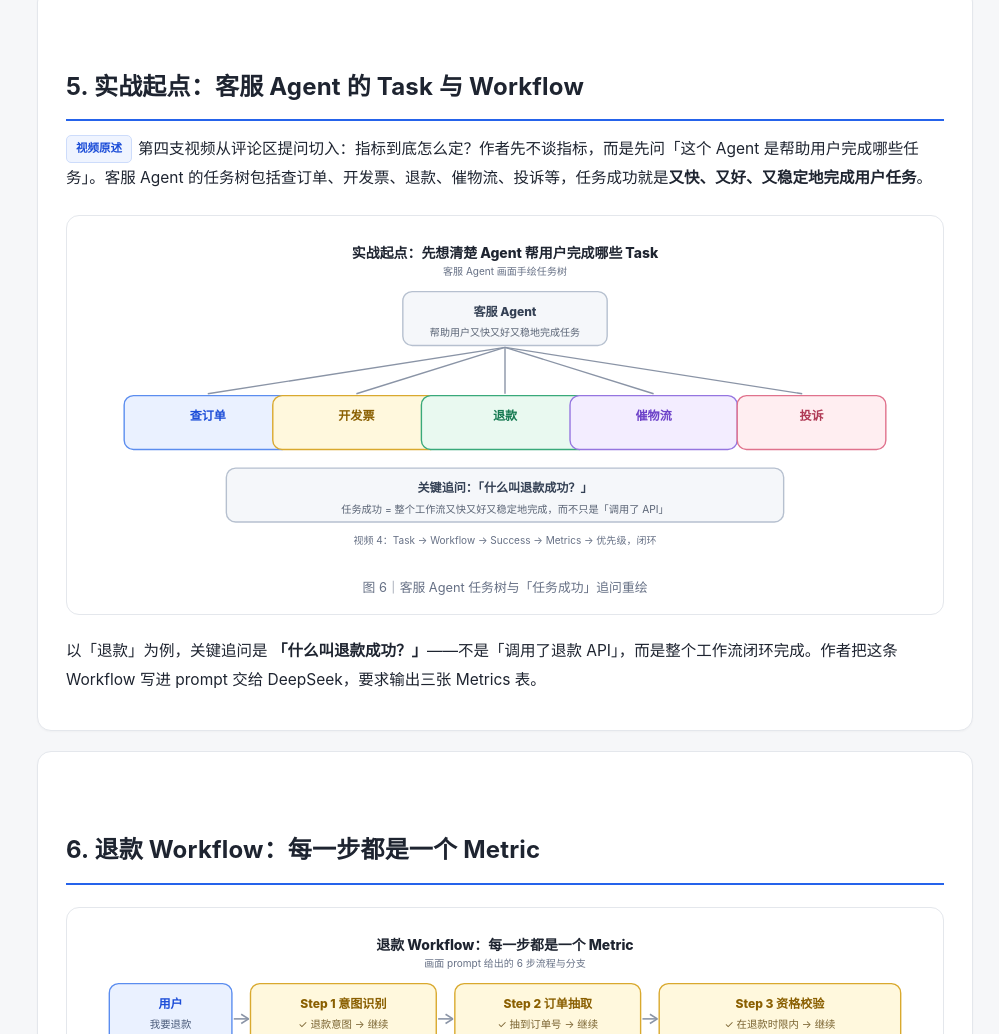
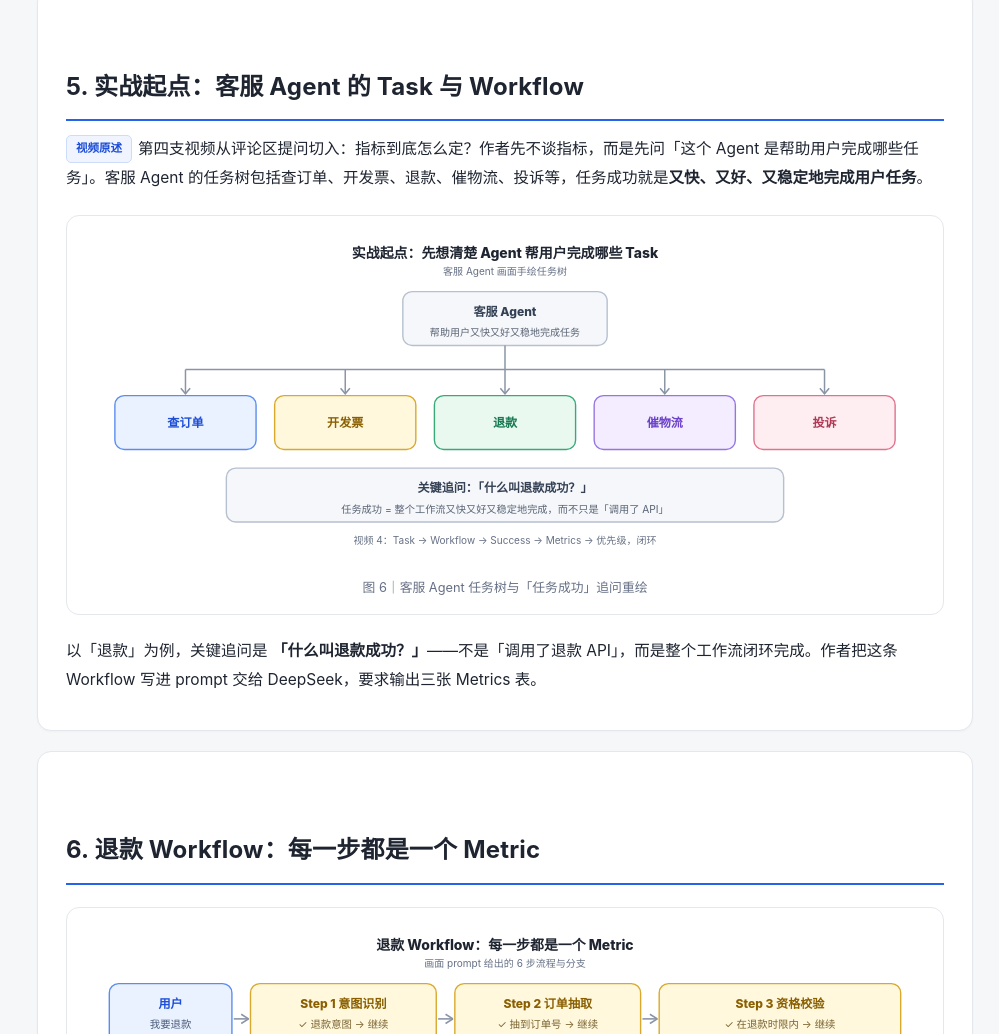
Before and after one commit to lfire/agent-eval, a plain HTML site: page agent-metrics-tutorial/index.html in a window 1280 px wide. Shown: the part 6422-7456 px from the top of the page, without its empty margins (281-1280 px from the left). Drawn offline with Linux system fonts and the light colour scheme.

Commit message:
fix: 图 6 客服任务树五个子卡片横向重叠导致内容堆叠
- 原布局 40/200/360/520/700 配 180 宽，相邻卡片互相重叠 20px
- 改为统一 152 宽、间隔 20、x=30/202/374/546/718，左右留白各 30 完全对称
- 放射斜线改为「主干 + 水平母线 + 五条等距竖分支 + 向下箭头」，与工程其它流程图一致
- 子卡文字改为按框垂直居中；复验 24 张 SVG 文本越界 0、交付审计 0 问题

```diff
--- a/agent-metrics-tutorial/index.html
+++ b/agent-metrics-tutorial/index.html
@@ -389,20 +389,20 @@ main{padding-top:22px}
 <rect x="340" y="62" width="220" height="58" rx="10" fill="#f5f7fa" stroke="#b6c0cf" stroke-width="1.5"/>
     <text x="450.0" y="88" font-size="13" font-weight="800" fill="#344054" text-anchor="middle">客服 Agent</text>
     <text x="450.0" y="110" font-size="10.8" fill="#5a6475" text-anchor="middle">帮助用户又快又好又稳地完成任务</text>
-<g stroke="#8a94a6" stroke-width="1.5" fill="none">
-<line x1="450" y1="122" x2="130" y2="172"/><line x1="450" y1="122" x2="290" y2="172"/>
-<line x1="450" y1="122" x2="450" y2="172"/><line x1="450" y1="122" x2="610" y2="172"/>
-<line x1="450" y1="122" x2="770" y2="172"/></g>
-<rect x="40" y="174" width="180" height="58" rx="10" fill="#eaf1ff" stroke="#5b8def" stroke-width="1.5"/>
-    <text x="130.0" y="200" font-size="13" font-weight="800" fill="#1d4ed8" text-anchor="middle">查订单</text>
-<rect x="200" y="174" width="180" height="58" rx="10" fill="#fff8dd" stroke="#d9a92e" stroke-width="1.5"/>
-    <text x="290.0" y="200" font-size="13" font-weight="800" fill="#8a5f00" text-anchor="middle">开发票</text>
-<rect x="360" y="174" width="180" height="58" rx="10" fill="#e9f9f0" stroke="#39a97a" stroke-width="1.5"/>
-    <text x="450.0" y="200" font-size="13" font-weight="800" fill="#177a52" text-anchor="middle">退款</text>
-<rect x="520" y="174" width="180" height="58" rx="10" fill="#f3edff" stroke="#9575e0" stroke-width="1.5"/>
-    <text x="610.0" y="200" font-size="13" font-weight="800" fill="#6d42c9" text-anchor="middle">催物流</text>
-<rect x="700" y="174" width="160" height="58" rx="10" fill="#ffeef1" stroke="#e0728d" stroke-width="1.5"/>
-    <text x="780.0" y="200" font-size="13" font-weight="800" fill="#b03a55" text-anchor="middle">投诉</text>
+<g stroke="#8a94a6" stroke-width="1.6" fill="none">
+<line x1="450" y1="120" x2="450" y2="146"/>
+<line x1="106" y1="146" x2="794" y2="146"/>
+<line x1="106" y1="146" x2="106" y2="172"/><path d="M101 166 L106 172 L111 166"/>
+<line x1="278" y1="146" x2="278" y2="172"/><path d="M273 166 L278 172 L283 166"/>
+<line x1="450" y1="146" x2="450" y2="172"/><path d="M445 166 L450 172 L455 166"/>
+<line x1="622" y1="146" x2="622" y2="172"/><path d="M617 166 L622 172 L627 166"/>
+<line x1="794" y1="146" x2="794" y2="172"/><path d="M789 166 L794 172 L799 166"/>
+</g>
+<rect x="30" y="174" width="152" height="58" rx="10" fill="#eaf1ff" stroke="#5b8def" stroke-width="1.5"/><text x="106" y="208" font-size="13" font-weight="800" fill="#1d4ed8" text-anchor="middle">查订单</text>
+<rect x="202" y="174" width="152" height="58" rx="10" fill="#fff8dd" stroke="#d9a92e" stroke-width="1.5"/><text x="278" y="208" font-size="13" font-weight="800" fill="#8a5f00" text-anchor="middle">开发票</text>
+<rect x="374" y="174" width="152" height="58" rx="10" fill="#e9f9f0" stroke="#39a97a" stroke-width="1.5"/><text x="450" y="208" font-size="13" font-weight="800" fill="#177a52" text-anchor="middle">退款</text>
+<rect x="546" y="174" width="152" height="58" rx="10" fill="#f3edff" stroke="#9575e0" stroke-width="1.5"/><text x="622" y="208" font-size="13" font-weight="800" fill="#6d42c9" text-anchor="middle">催物流</text>
+<rect x="718" y="174" width="152" height="58" rx="10" fill="#ffeef1" stroke="#e0728d" stroke-width="1.5"/><text x="794" y="208" font-size="13" font-weight="800" fill="#b03a55" text-anchor="middle">投诉</text>
 <rect x="150" y="252" width="600" height="58" rx="10" fill="#f5f7fa" stroke="#b6c0cf" stroke-width="1.5"/>
     <text x="450.0" y="278" font-size="13" font-weight="800" fill="#344054" text-anchor="middle">关键追问：「什么叫退款成功？」</text>
     <text x="450.0" y="300" font-size="11" fill="#5a6475" text-anchor="middle">任务成功 = 整个工作流又快又好又稳定地完成，而不只是「调用了 API」</text>
```
